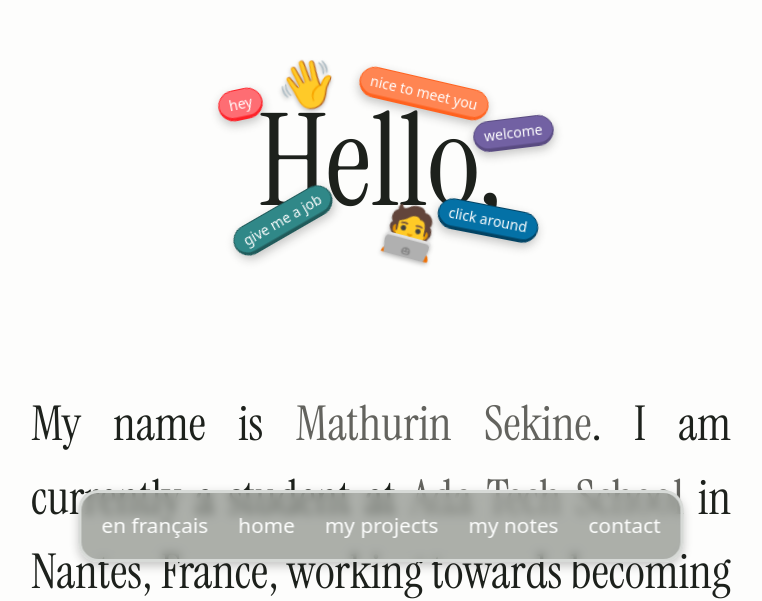
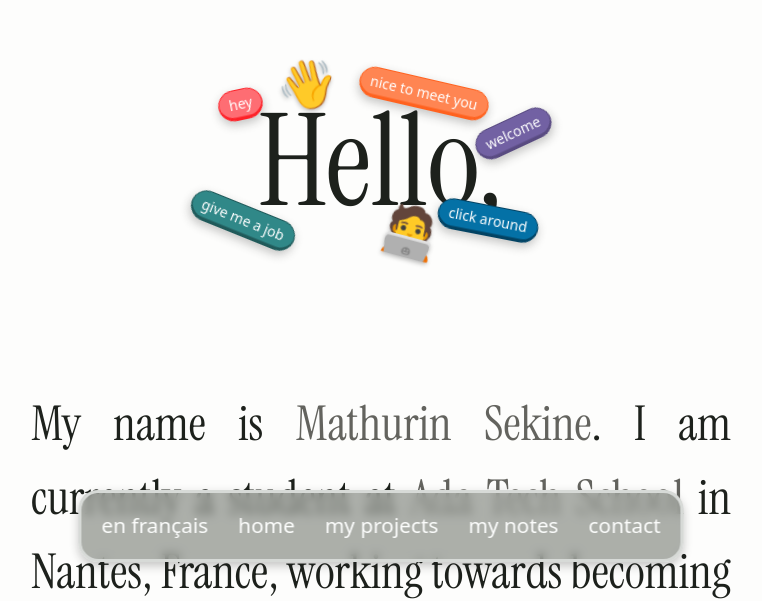
Before and after one commit to lemathurin/portfolio, a Next.js app: page /en in a window 1280 px wide. Shown: the part 222-823 px from the top of the page, without its empty margins (259-1021 px from the left). Built offline with nearby package versions, Linux system fonts and the light colour scheme.

Commit message:
realigned some labels

```diff
--- a/src/app/[locale]/components/HomePage.jsx
+++ b/src/app/[locale]/components/HomePage.jsx
@@ -162,9 +162,9 @@ export default function Home(props) {
               </motion.div>
               <motion.div
                 whileTap={{ scale: 1.2 }}
-                initial={{ opacity: 0, scale: 0.5, rotate: -7 }}
+                initial={{ opacity: 0, scale: 0.5, rotate: -25 }}
                 animate={{ opacity: 1, scale: 1 }}
-                exit={{ opacity: 0, scale: 0.5, rotate: -7 }}
+                exit={{ opacity: 0, scale: 0.5, rotate: -25 }}
                 transition={{
                   delay: 0.5,
                   type: "spring",
@@ -172,7 +172,7 @@ export default function Home(props) {
                   damping: 30,
                   duration: 0.5,
                 }}
-                className="absolute top-[20px] right-[-50px] z-20 rotate-[7deg]"
+                className="absolute top-[20px] right-[-70px] md:right-[-50px] z-20 rotate-[7deg]"
                 drag
                 dragConstraints={constraintsRef}
               >
@@ -231,9 +231,9 @@ export default function Home(props) {
               </motion.div>
               <motion.div
                 whileTap={{ scale: 1.2 }}
-                initial={{ opacity: 0, scale: 0.5, rotate: -30 }}
+                initial={{ opacity: 0, scale: 0.5, rotate: 22 }}
                 animate={{ opacity: 1, scale: 1 }}
-                exit={{ opacity: 0, scale: 0.5, rotate: -30 }}
+                exit={{ opacity: 0, scale: 0.5, rotate: 22 }}
                 transition={{
                   delay: 1.1,
                   type: "spring",
@@ -241,7 +241,7 @@ export default function Home(props) {
                   damping: 30,
                   duration: 0.5,
                 }}
-                className="absolute bottom-[-10px] left-[-30px] z-20 rotate-[20deg]"
+                className="absolute bottom-[-10px] left-[-70px] z-20 rotate-[20deg]"
                 drag
                 dragConstraints={constraintsRef}
               >
```
